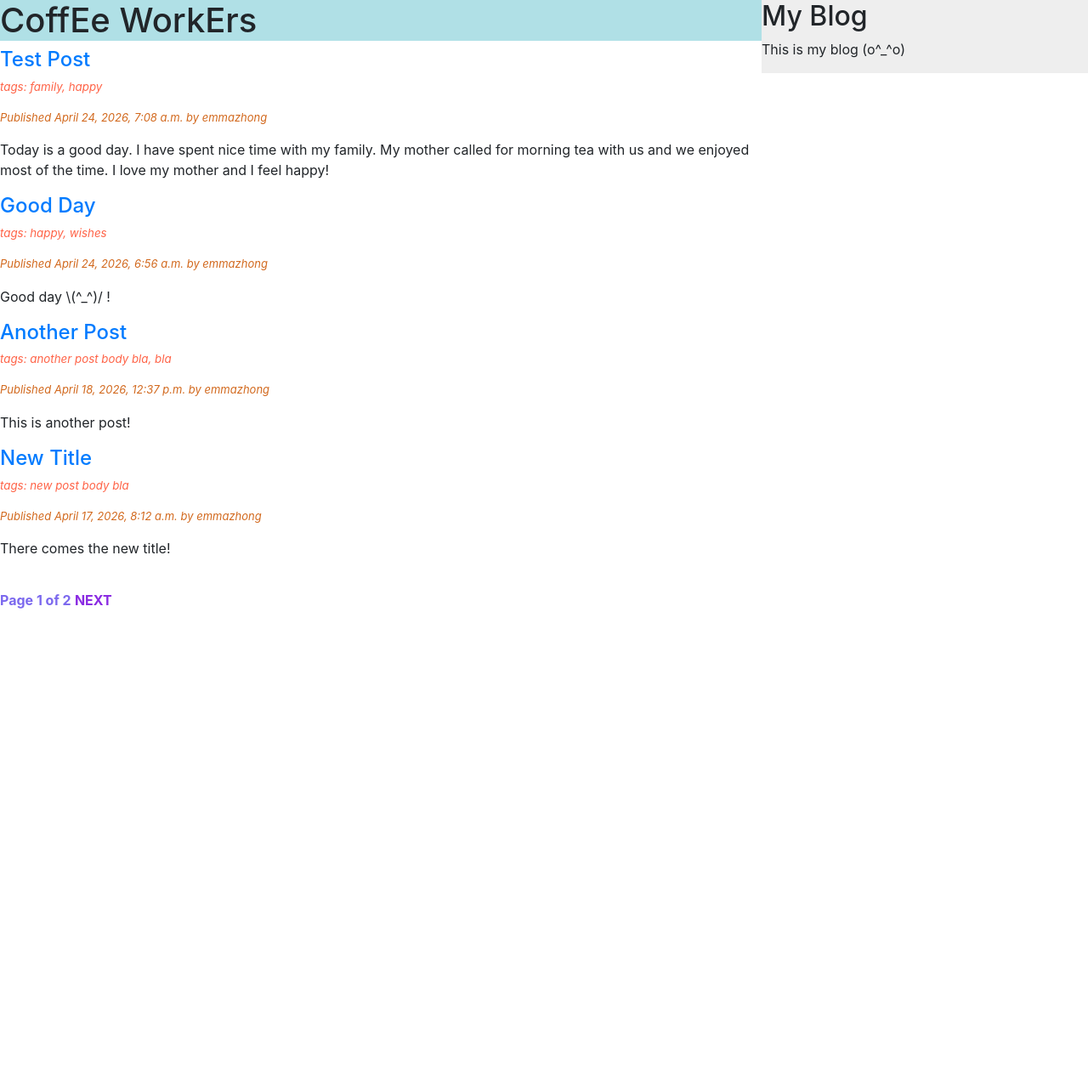
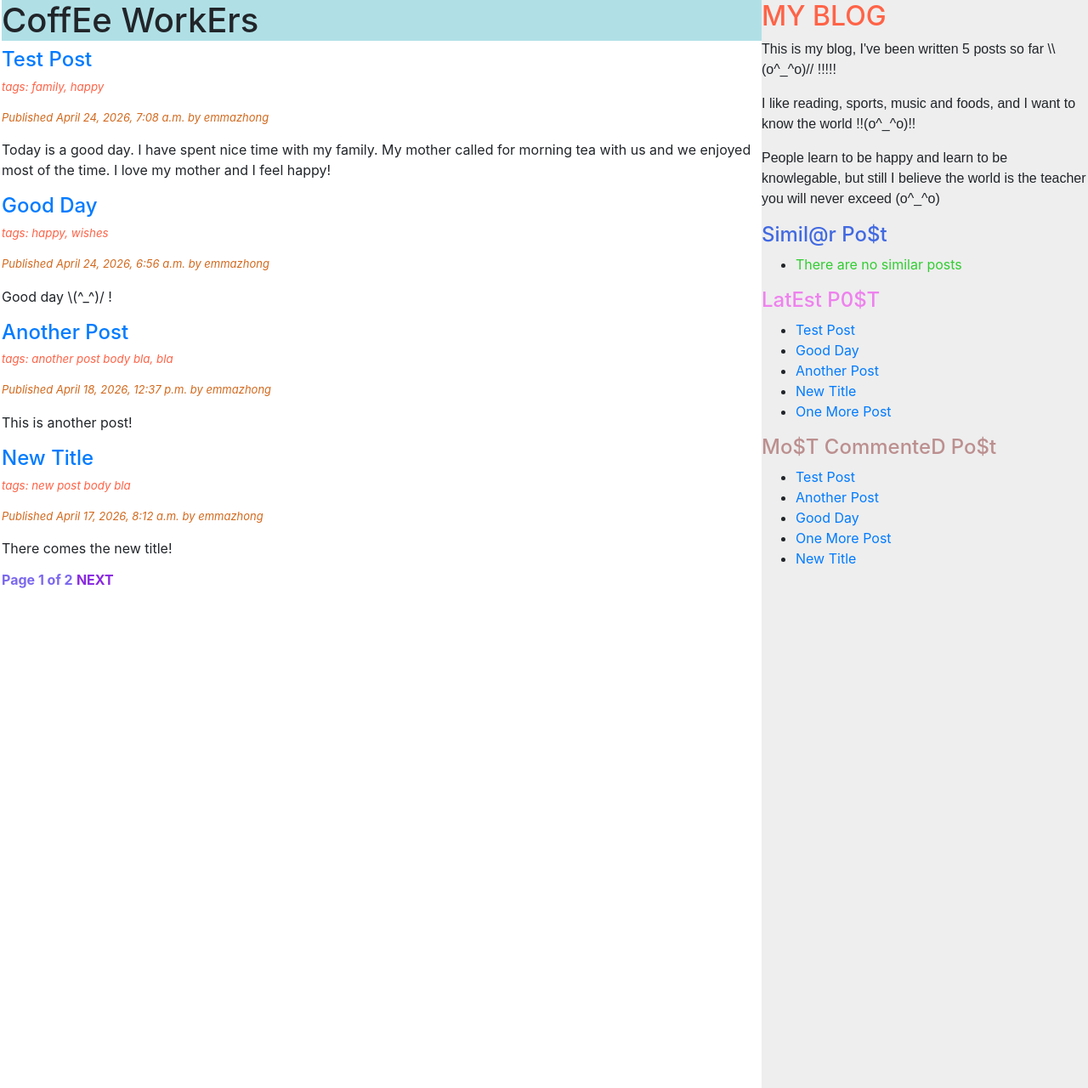
Before and after one commit to EmmaXLZHONG/CoffEe-WorkErs, a Django app: page /blog/ in a window 1280 px wide. Shown: the whole page at 85% size. Before the commit the page ends 716 px from the top, so only its background shows below. Run offline with Django 5.2, Linux system fonts and the light colour scheme; data comes from the database, SQL or seed files in the repository; both versions use the stored data as it was after the commit; parts of the project's set-up code (start-up, migrations or seed data) failed here and were passed over; some libraries are stand-ins or nearby versions.

Commit message:
Custom Template Tag

```diff
--- a/blog/templates/blog/base.html
+++ b/blog/templates/blog/base.html
@@ -1,4 +1,5 @@
 {% load static %}
+{% load blog_tags %}
 <!DOCTYPE html>
 <html>
     <head>
@@ -11,14 +12,44 @@
         <title>{% block title %}CoffEe WorkErs{% endblock title %}</title>
     </head>
     <body>
-        <div id="content" style="height:100%;width:70%;float:left;">
-           {% block content %}
-           {% endblock content %}
+        <div>
+            <div id="content" style="float:left;padding-left:2px;width:70vw;height: 100vh;">
+            {% block content %}
+            {% endblock content %}
+            </div>
+
+            <div id="sidebar" style="background-color:#EEEEEE;float:left;width:30vw;height: 100vmax;">
+                <h2 style="color:tomato;">MY BLOG</h2>
+                <p style="font-family: Arial, Helvetica, sans-serif;">This is my blog, I've been written {% total_posts %} posts so far \\(o^_^o)// !!!!!</p>
+                <p style="font-family: Arial, Helvetica, sans-serif;">I like reading, sports, music and foods, and I want to know the world !!(o^_^o)!!</p>
+                <p style="font-family: Arial, Helvetica, sans-serif;">People learn to be happy and learn to be knowlegable, but still I believe the world is the teacher you will never exceed (o^_^o)</p>
+
+                <h4 style="color:royalblue;">Simil@r Po$t</h4>
+                <ul>
+                    {% for post in similar_posts %}
+                    <li>
+                        <a href="{{ post.get_absolute_url }}">{{ post.title }}</a>
+                    </li>
+                    {% empty %}
+                    <li>
+                        <a style="color:limegreen">There are no similar posts</a>
+                    </li>
+                    {% endfor %}
+                </ul>
+
+                <h4 style="color:violet;">LatEst P0$T</h4>
+                {% show_latest_posts 5 %}
+                <h4 style="color:rosybrown;">Mo$T CommenteD Po$t</h4>
+                {% get_most_commented_posts as most_commented_posts %}
+                <ul>
+                    {% for post in most_commented_posts %}
+                    <li>
+                        <a href="{{ post.get_absolute_url }}">{{ post.title }}</a>
+                    </li>
+                    {% endfor %}
+                </ul>
+            </div>
+
         </div>
-        <div id="sidebar" style="background-color:#EEEEEE;height:100%;width:30%;float:right;">
-            <h2>My Blog</h2>
-            <p>This is my blog (o^_^o)</p>
-        </div>
-
     </body>
 </html>
--- a/blog/templates/blog/pagination.html
+++ b/blog/templates/blog/pagination.html
@@ -1,4 +1,4 @@
-<div class="pagination">
+<div id="pagination">
     <h6>
         <span class="step-links">
         {% if page.has_previous %}
--- /dev/null
+++ b/blog/templates/blog/post/latest_posts.html
@@ -0,0 +1,7 @@
+<ul>
+    {% for post in latest_posts %}
+    <li>
+        <a href="{{ post.get_absolute_url }}">{{ post.title }}</a>
+    </li>
+    {% endfor %}
+</ul>
--- a/blog/templates/blog/post/list.html
+++ b/blog/templates/blog/post/list.html
@@ -13,7 +13,6 @@
     {{ post.body|truncatewords:42|linebreaks }}
 </div>
 {% endfor %}
-<br>
 {% include "blog/pagination.html" with page=page_obj %}
 </div>
 {% endblock content %}
--- /dev/null
+++ b/blog/templatetags/blog_tags.py
@@ -0,0 +1,19 @@
+from django import template
+from ..models import Post
+from django.db.models import Count
+
+register = template.Library()
+
+
+@register.simple_tag
+def total_posts():
+    return Post.published.count()
+
+@register.inclusion_tag('blog/post/latest_posts.html')
+def show_latest_posts(count=5):
+    latest_posts = Post.published.order_by('-publish')[:count]
+    return {'latest_posts': latest_posts}
+
+@register.simple_tag
+def get_most_commented_posts(count=5):
+    return Post.published.annotate(total_comments=Count('comments')).order_by('-total_comments')[:count]
```
Also changed, not shown: blog/templates/blog/post/detail.html (+7 -17 lines), blog/templatetags/__init__.py (added), db.sqlite3.
